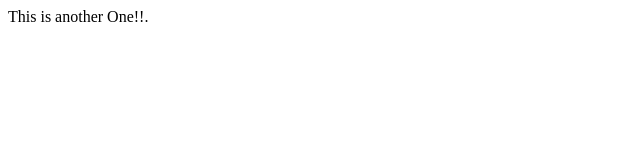
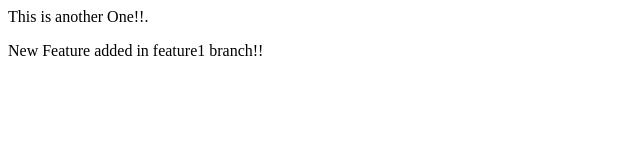
Before and after one commit to ksimran04/localrepo, a plain HTML site: page index.html in a window 1280 px wide. Shown: the whole page, without its empty margins (0-640 px from the left). Drawn offline with Linux system fonts and the light colour scheme.

Commit message:
Added new p tag using feature1

```diff
--- a/index.html
+++ b/index.html
@@ -1 +1,2 @@
 <p>This is another One!!.</p>
+<p>New Feature added in feature1 branch!!</p>
```
Also changed, not shown: 1 other file.
